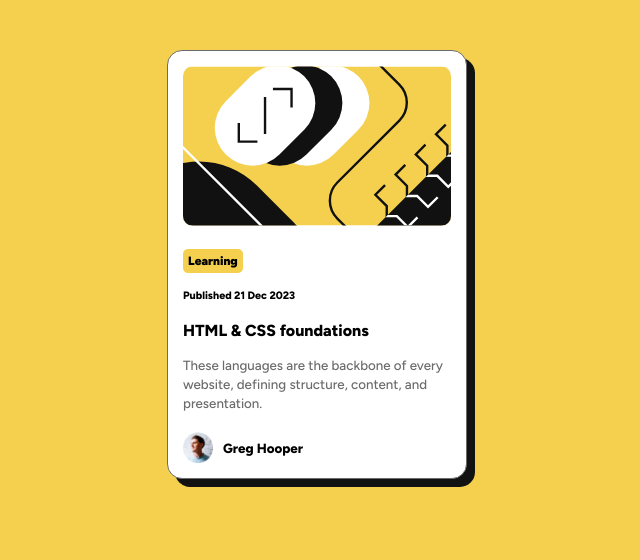
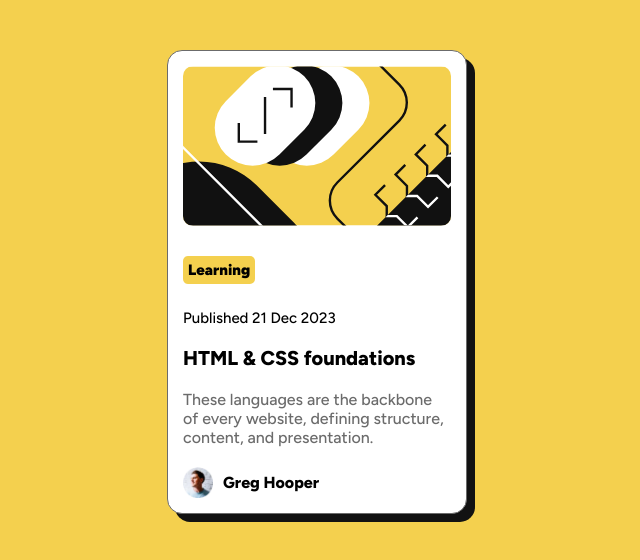
Before and after one commit to NetizenCode/blog-preview-card, a plain HTML site: page index.html in a window 1280 px wide. Shown: the whole page, without its empty margins (323-963 px from the left). Drawn offline with Linux system fonts and the light colour scheme; a web font is replaced by a local one.

Commit message:
Font size and weight modified

```diff
--- a/index.css
+++ b/index.css
@@ -27,36 +27,37 @@ img {
 }
 
 .card-content {
-    margin-top: 20px;
+    margin-top: 30px;
 }
 .Learning {
     background-color: hsl(47, 88%, 63%);
     font-weight: 900;
-    font-size: 12px;
+    font-size: 15px;
     padding: 5px;
     border-radius: 5px;
 }
 .date {
-    margin-top: 20px;
-    font-weight: 800;
+    margin-top: 30px;
+    font-weight: 500;
+    font-size: 15px;
 }
 h1 {
-    font-size: medium;
+    font-size: 20px;
     font-weight: 800;
-    margin-bottom: 15px;
+    margin-bottom: 20px;
 }
 h1:hover {
     color: hsl(47, 88%, 63%);
     cursor: pointer;
 }
 .text {
-    font-size: smaller;
+    font-size: 16px;
     color: hsl(0, 0%, 42%);
     font-weight: 500;
 }
 .avatar {
     font-weight: 800;
-    font-size: smaller;
+    font-size: 16px;
     display: flex;
     align-items: center;
     gap: 10px;
```
